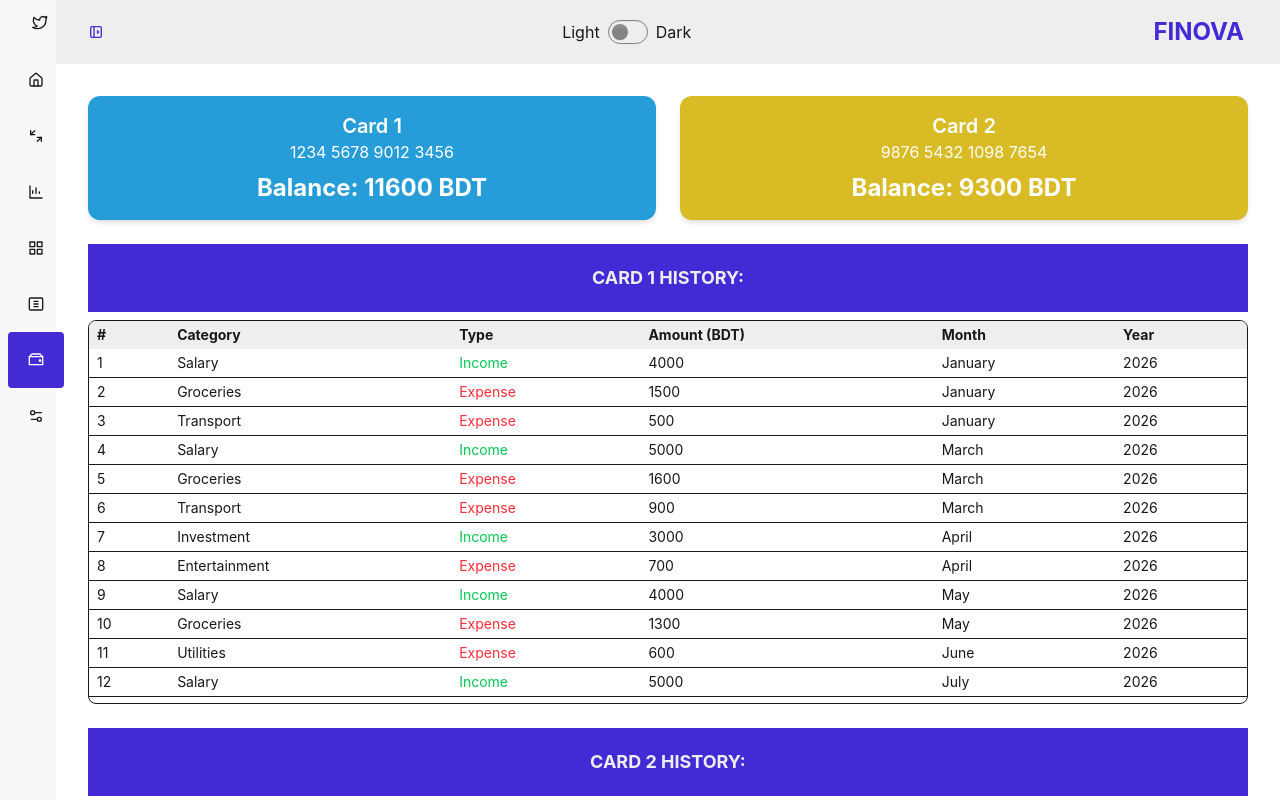
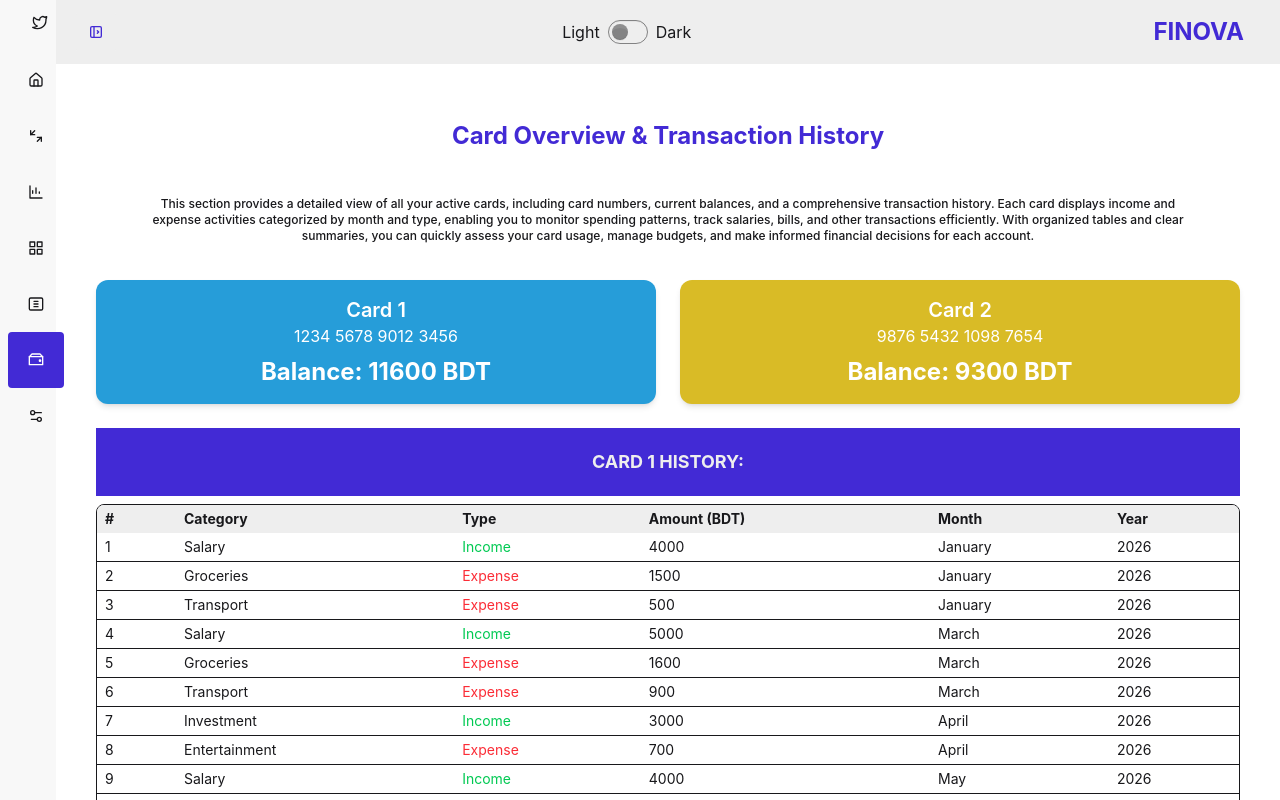
Before and after one commit to sumayaislamm/finance_dashboard, a React (Vite) app: page /wallets in a window 1280 px wide. Shown: the top 800 px of the page. Built offline with nearby package versions, Linux system fonts and the light colour scheme.

Commit message:
fixed some allignment

```diff
--- a/src/pages/Reports/Reports.jsx
+++ b/src/pages/Reports/Reports.jsx
@@ -88,10 +88,17 @@ const Reports = () => {
     return (
         <div className="p-6 space-y-6 page-slide-in-left">
 
-            <h2 className="text-2xl font-bold text-center">
+            <div className="text-center">
+                <h2 className="text-2xl text-primary font-bold mb-3 p-4 ">
                 Financial Reports
             </h2>
-
+            <p className="text-xs text-base-content font-medium p-4 mb-5">
+                This dashboard provides a comprehensive overview of your financial performance, highlighting key metrics
+                such as total income, expenses, and current balance. The monthly report breaks down income and expenditures for each
+                month, allowing you to track trends, identify patterns, and make informed financial decisions. With clear visual cues
+                and organized data, you can quickly assess your financial health and plan effectively for future months.
+            </p>
+            </div>
             {/* Summary  */}
             <div className="grid md:grid-cols-3 gap-4">
                 <div className="bg-base-200 p-4 rounded-xl shadow text-center">
--- a/src/pages/Wallets/Wallets.jsx
+++ b/src/pages/Wallets/Wallets.jsx
@@ -19,7 +19,19 @@ const Wallets = () => {
     });
 
     return (
-        <div className="p-4 page-slide-in-left">
+        <div className="p-6 page-slide-in-left">
+            <div className="text-center px-10">
+                <h2 className="text-2xl text-primary font-bold mb-3 p-4 ">
+                Card Overview & Transaction History
+            </h2>
+            <p className="text-xs text-base-content font-medium p-4 mb-5">
+                This section provides a detailed view of all your active cards, including card numbers,
+                current balances, and a comprehensive transaction history. Each card displays income and expense
+                activities categorized by month and type, enabling you to monitor spending patterns, track salaries,
+                bills, and other transactions efficiently. With organized tables and clear summaries, you can quickly
+                assess your card usage, manage budgets, and make informed financial decisions for each account.
+            </p>
+            </div>
             {/* Wallet Cards */}
             <div className="grid grid-cols-1 md:grid-cols-2 gap-6 mb-6">
                 {walletsWithBalance.map((wallet) => (
```
